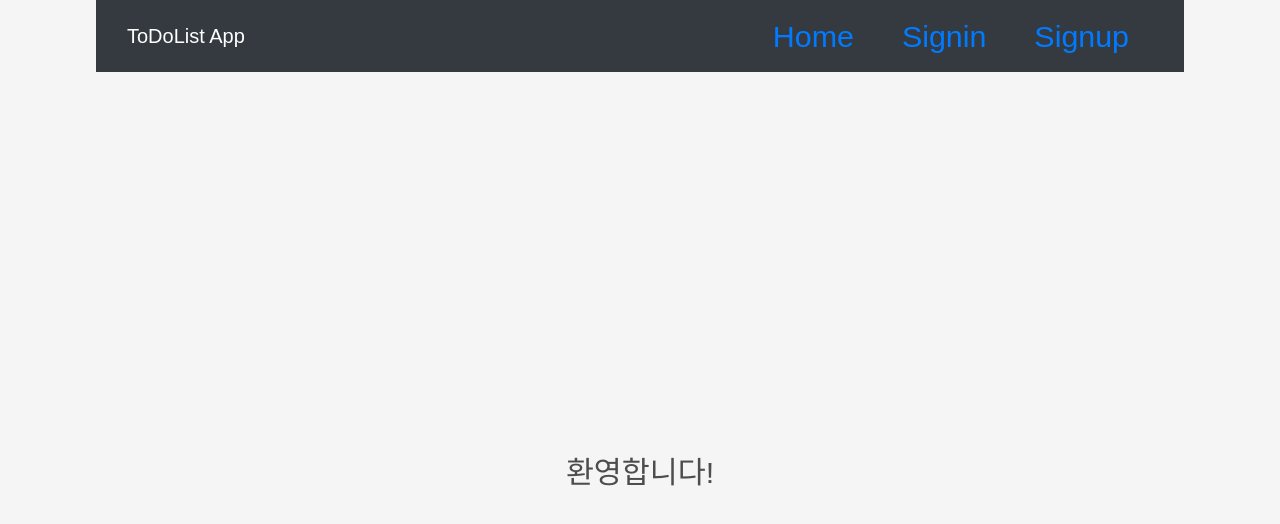
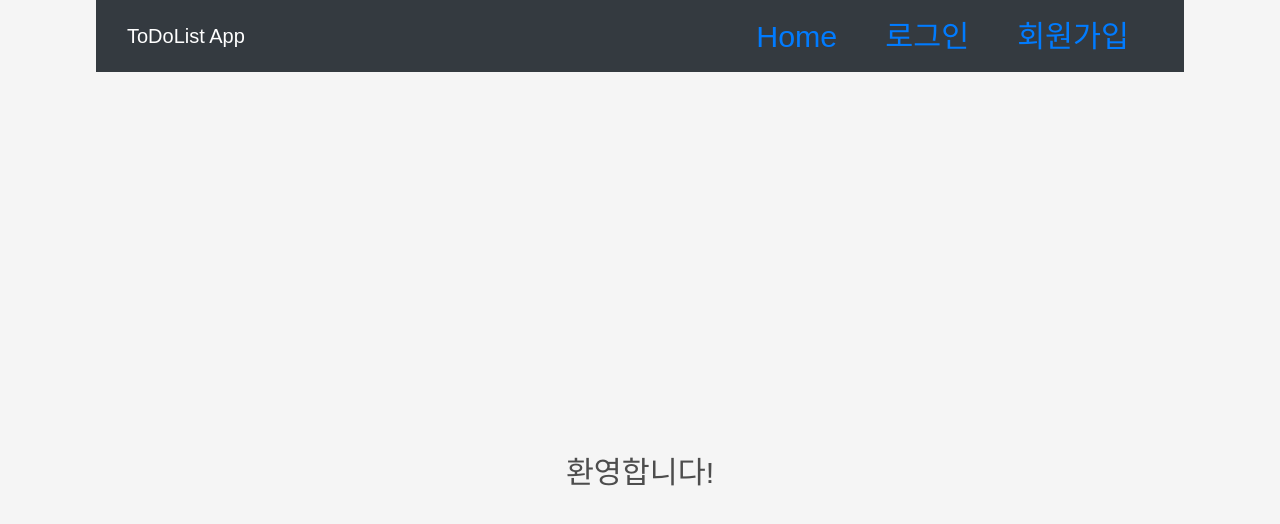
Before and after one commit to gijoongjang/todoList-client, a React (Create React App) app: page / in a window 1280 px wide. Shown: the top 524 px of the page. Built offline with nearby package versions, Linux system fonts and the light colour scheme.

Commit message:
Update Header.js
commit

```diff
--- a/src/components/Header.js
+++ b/src/components/Header.js
@@ -10,10 +10,10 @@ function Header({isAuthenticated, setIsAuthenticated}) {
                 </div>
                 <ul className="navbar-nav justify-content-end container">
                     <li className="nav-link px-4"><Link to='/'>Home</Link></li>
-                    {isAuthenticated && <li className="nav-link px-4"><Link to='/todoList'>View Todo</Link></li>}
-                    {isAuthenticated && <li className="nav-link px-4"><Link to='/logout'>logout</Link></li>}
-                    {!isAuthenticated && <li className="nav-link px-4"><Link to='/signin'>Signin</Link></li>}
-                    {!isAuthenticated && <li className="nav-link px-4"><Link to='/signup'>Signup</Link></li>}
+                    {isAuthenticated && <li className="nav-link px-4"><Link to='/todoList'>Todo</Link></li>}
+                    {isAuthenticated && <li className="nav-link px-4"><Link to='/logout'>로그아웃</Link></li>}
+                    {!isAuthenticated && <li className="nav-link px-4"><Link to='/signin'>로그인</Link></li>}
+                    {!isAuthenticated && <li className="nav-link px-4"><Link to='/signup'>회원가입</Link></li>}
                 </ul>
             </nav>
 		</header>
```
